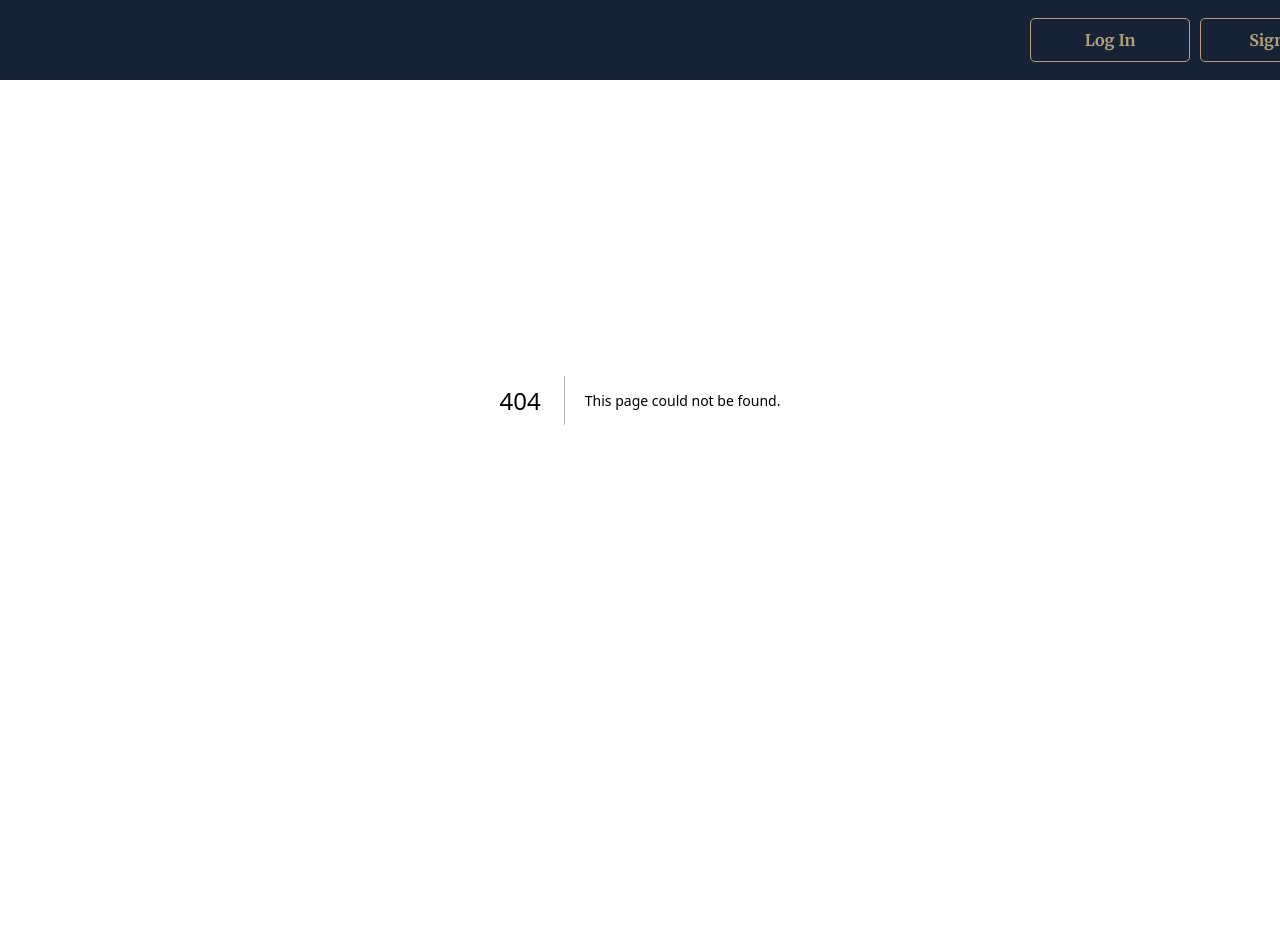
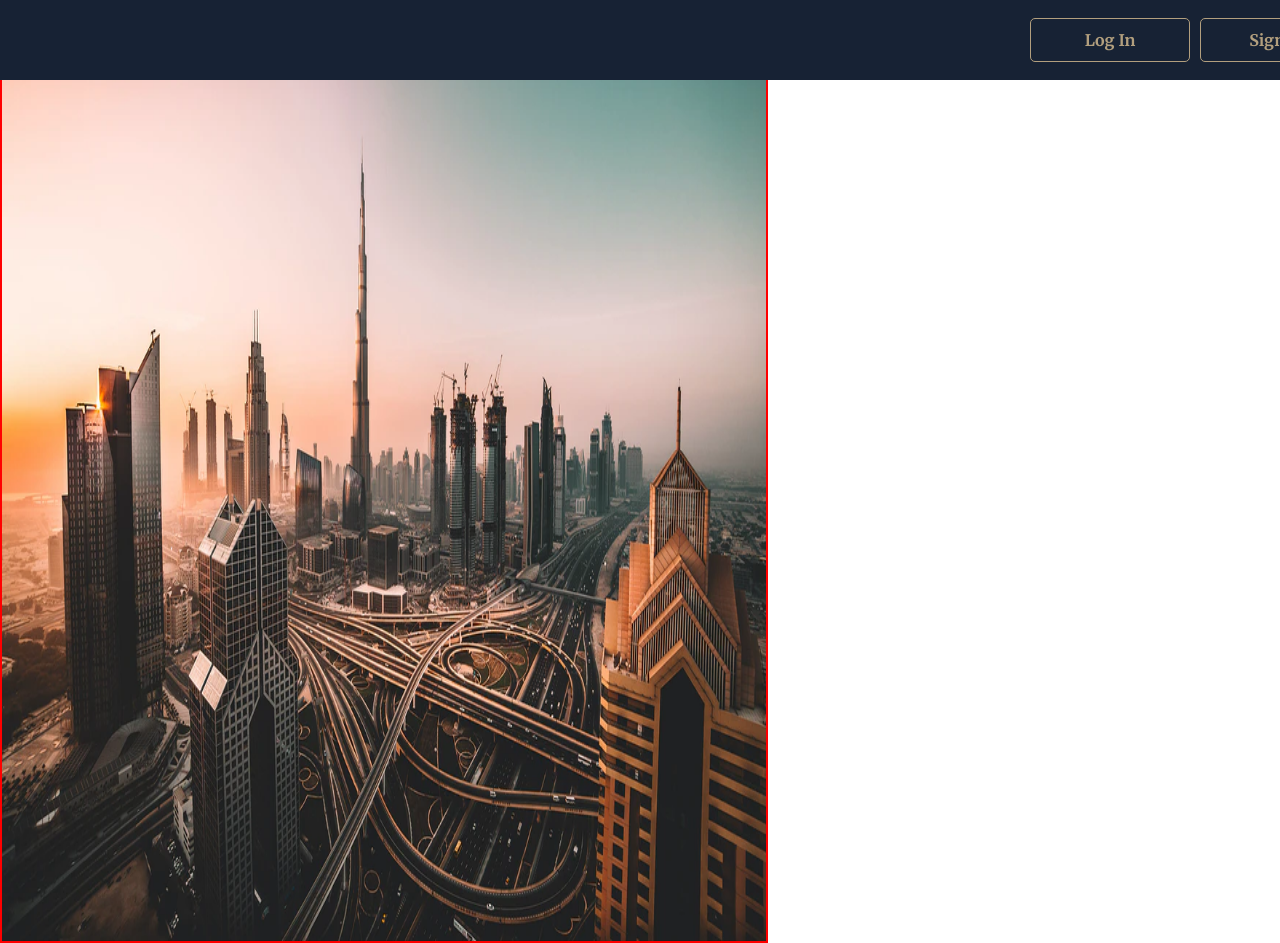
Before and after one commit to Vladimir-Maselskiy/the-chemical-front, a Next.js app: page /auth/login in a window 1280 px wide. Before the commit this address had no page. Before the commit the page ends 800 px from the top, so only its background shows below. Built offline with nearby package versions, Linux system fonts and the light colour scheme.

Commit message:
feat: create login and register pages

```diff
--- /dev/null
+++ b/src/app/auth/layout.tsx
@@ -0,0 +1,20 @@
+'use client';
+import { Box } from '@/components/Box/Box';
+import Image from 'next/image';
+import img from '../../../public/login-image.png';
+
+export default function Layout({ children }: { children: React.ReactNode }) {
+  return (
+    <Box display="flex">
+      <Box
+        position="relative"
+        minWidth="60%"
+        minHeight={943}
+        border="2px solid red"
+      >
+        <Image src={img} alt="city roads" fill />
+      </Box>
+      {children}
+    </Box>
+  );
+}
--- /dev/null
+++ b/src/app/auth/login/page.tsx
@@ -0,0 +1,3 @@
+export default function LoginPage() {
+    return <main>AuthPage</main>;
+  }
--- /dev/null
+++ b/src/app/auth/register/page.tsx
@@ -0,0 +1,5 @@
+import React from 'react';
+
+export const RegisterPage = () => {
+  return <div>page</div>;
+};
--- a/src/app/page.tsx
+++ b/src/app/page.tsx
@@ -1,5 +1,3 @@
-import Image from 'next/image';
-import styles from './page.module.css';
 import { Home } from '@/components/Home/Home';
 
 export default function HomePage() {
```
Also changed, not shown: public/login-image.png (added).
